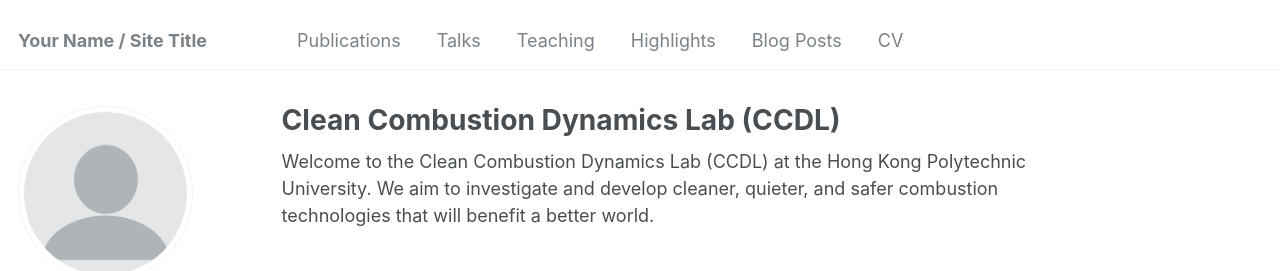
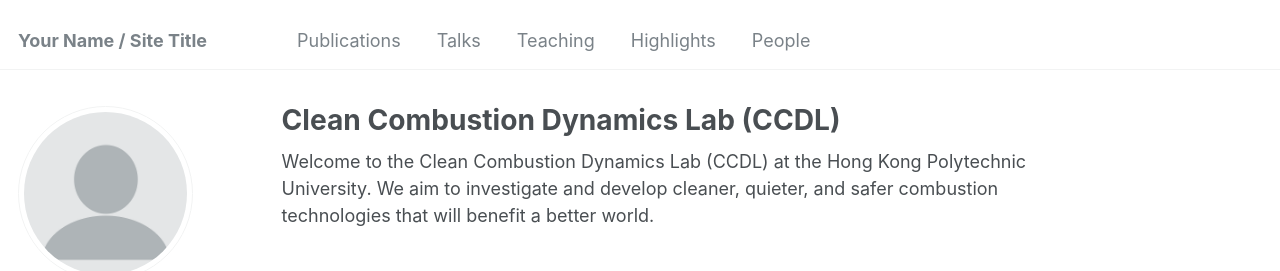
Before and after one commit to RickGuanYu/CCDL.github.io, a Jekyll site: the page built from _pages/about.md, in a window 1280 px wide. Shown: the top 271 px of the page. Built offline with Jekyll 4.4.1, drawn with Linux system fonts in a browser that asks for light colours; some web fonts are replaced.

Commit message:
Update navigation.yml

```diff
--- a/_data/navigation.yml
+++ b/_data/navigation.yml
@@ -17,11 +17,11 @@ main:
   - title: "Highlights"
     url: /portfolio/
 
-  - title: "Blog Posts"
+  - title: "People"
     url: /year-archive/
 
-  - title: "CV"
-    url: /cv/
+  # - title: "CV"
+  #   url: /cv/
 
   # - title: "Guide"
   #   url: /markdown/
```
